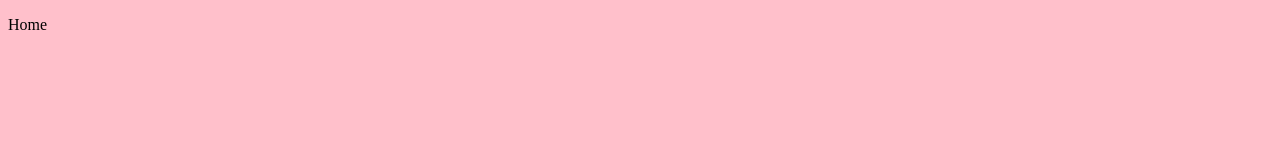
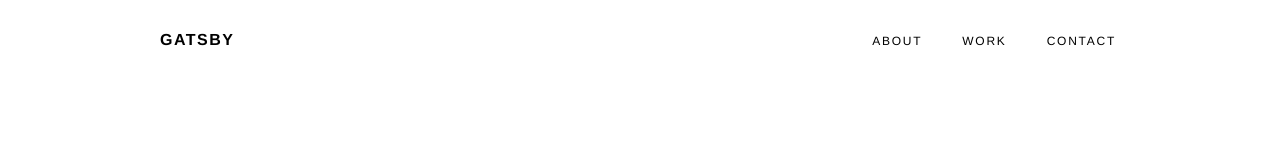
Before and after one commit to mesicjerome/First-Time-With-Gatsby-, a Gatsby site: page / in a window 1280 px wide. Built offline with nearby package versions, Linux system fonts and the light colour scheme; Gatsby itself is replaced by a stand-in of ours.

Commit message:
header-position-font-and-color

```diff
--- a/src/components/header.js
+++ b/src/components/header.js
@@ -1,42 +1,24 @@
 import { Link } from "gatsby"
-import PropTypes from "prop-types"
 import React from "react"
 
-const Header = ({ siteTitle }) => (
-  <header
-    style={{
-      background: `rebeccapurple`,
-      marginBottom: `1.45rem`,
-    }}
-  >
-    <div
-      style={{
-        margin: `0 auto`,
-        maxWidth: 960,
-        padding: `1.45rem 1.0875rem`,
-      }}
-    >
-      <h1 style={{ margin: 0 }}>
-        <Link
-          to="/"
-          style={{
-            color: `white`,
-            textDecoration: `none`,
-          }}
-        >
-          {siteTitle}
-        </Link>
-      </h1>
+const Header = () => (
+  <header>
+    <div className="container">
+      <div className="inner-header">
+        <div className="logo">
+          <Link to="/">GATSBY</Link>
+        </div>
+        <div className="navigation">
+          <nav>
+            <Link to="/about">About</Link>
+            <Link to="/work">Work</Link>
+            <Link to="/contact">Contact</Link>
+          </nav>
+        </div>
+      </div>
     </div>
   </header>
 )
 
-Header.propTypes = {
-  siteTitle: PropTypes.string,
-}
-
-Header.defaultProps = {
-  siteTitle: ``,
-}
 
 export default Header
--- a/src/pages/index.js
+++ b/src/pages/index.js
@@ -1,9 +1,12 @@
 import React from "react"
 import "../styles/styles.scss"
 
+//Import Components
+import Header from "../components/header"
 const IndexPage = () => (
-  <p>Home</p>
-
+  <Header />
 )
 
+
+
 export default IndexPage
--- a/src/styles/styles.scss
+++ b/src/styles/styles.scss
@@ -1,3 +1,68 @@
-body {
-    background-color: pink;
+$font: "Helvetica Neue", -apple-system, BlinkMacSystemFont, 'Segoe UI', Roboto, Oxygen, Ubuntu, Cantarell, 'Open Sans', 'Helvetica Neue', sans-serif;
+
+//Colors
+$white: #fff;
+$black: #000;
+$maroon: #83333e;
+$off-white: #f2f4f5;
+
+html, body {
+    font-family: $font;
+    font-size: 16px;
 }
+
+.container {
+    width: 1640px;
+    min-width: 1640px;
+    margin: 0 auto;
+    @media(max-width: 1440px) {
+        width: 1280px;
+        min-width: 1280px;
+    }
+    @media(max-width: 1280px) {
+        width: 976px;
+        min-width: 976px;
+    }
+    @media(max-width: 976px) {
+        width: 768px;
+        min-width: 768px;
+    }
+}
+
+//Header
+header {
+    height: 80px;
+    width: 100%;
+    position: absolute;
+    top: 0px;
+    z-index: 10;
+    .inner-header{
+        display: flex;
+        align-items: center;
+        justify-content: space-between;
+        height: 80px;
+        .logo {
+            a {
+                font-weight: 700;
+                text-decoration: none;
+                letter-spacing: 1.5px;
+                color: $black;
+            }
+        }
+        .navigation{
+            nav {
+                a {
+                    margin: 0 20px;
+                    text-decoration: none;
+                    letter-spacing: 1.75px;
+                    text-transform: uppercase;
+                    font-size: 0.75rem;
+                    color: $black;
+                    &:last-child {
+
+                    }
+                }
+            }
+        }
+    }
+}
```
